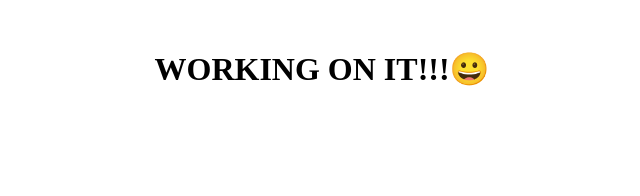
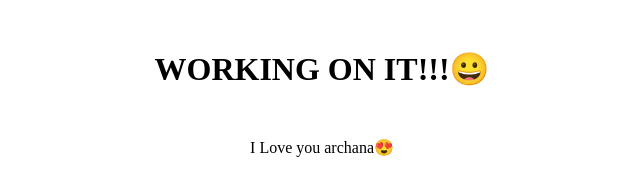
Before and after one commit to Siddhanttamang/Siddhanttamang, a plain HTML site: page index.html in a window 1280 px wide. Shown: the whole page, without its empty margins (318-958 px from the left). Drawn offline with Linux system fonts and the light colour scheme.

Commit message:
Update index.html

```diff
--- a/index.html
+++ b/index.html
@@ -5,16 +5,18 @@
     <meta name="viewport" content="width=device-width, initial-scale=1.0">
     <title>Portfolio</title>
     <style>
-        h1{
+        h1 ,p{
             text-align:center;
             width:50%;
             margin: 50px auto;
         }
+
     </style>
 
 </head>
 
 <body>
     <h1>WORKING ON IT!!!&#128512;</h1>
+    <p> I Love you archana&#128525;</p>
 </body>
 </html>
```
